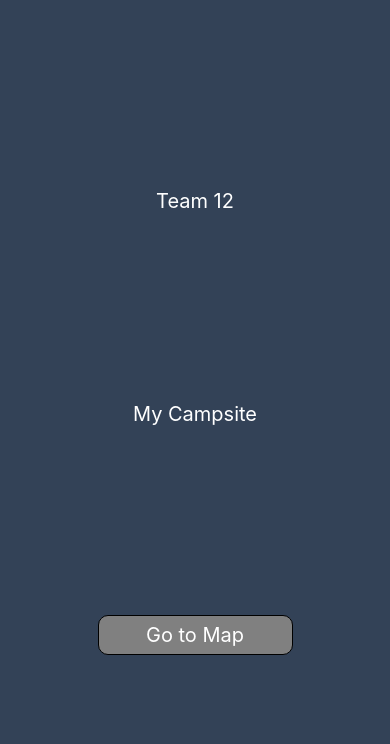
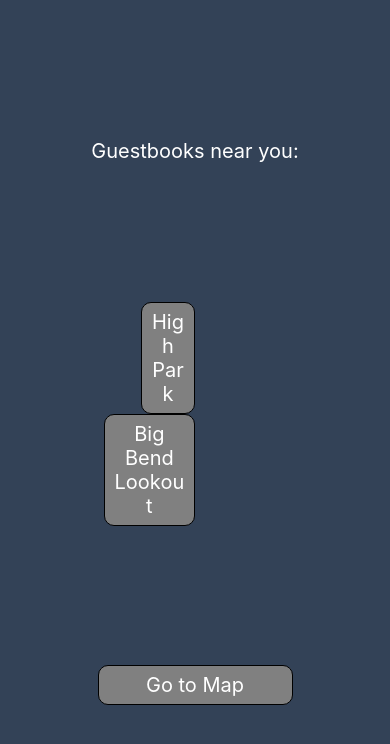
Before and after one commit to feiyangfan/MyCampsite, a React Native app in the folder expo/: screen /Home in a window 390 px wide. Shown: the top 744 px of the page. Built offline with nearby package versions, Linux system fonts and the light colour scheme.

Commit message:
Basic Guestbook and Post screens

```diff
--- a/expo/App.tsx
+++ b/expo/App.tsx
@@ -1,44 +1,49 @@
-import React, {ReactNode} from 'react';
-import {NavigationContainer} from '@react-navigation/native';
-import {createNativeStackNavigator} from '@react-navigation/native-stack';
-import {ThemeProvider} from "react-native-elements"
-import {SafeAreaProvider} from "react-native-safe-area-context"
-import {initializeApp} from 'firebase/app'
-import {firebaseConfig} from "./src/ts/lib/config"
-import HomeScreen from './src/ts/screens/HomeScreen';
-import MapScreen from './src/ts/screens/MapScreen';
-import SignIn from "./src/ts/screens/signin"
-import theme from "./src/ts/lib/theme"
-import {RootStackParamList} from "./types"
+import React, { ReactNode } from "react";
+import { NavigationContainer } from "@react-navigation/native";
+import { createNativeStackNavigator } from "@react-navigation/native-stack";
+import { ThemeProvider } from "react-native-elements";
+import { SafeAreaProvider } from "react-native-safe-area-context";
+import { initializeApp } from "firebase/app";
+import { firebaseConfig } from "./src/ts/lib/config";
+import HomeScreen from "./src/ts/screens/HomeScreen";
+import MapScreen from "./src/ts/screens/MapScreen";
+import GuestbookScreen from "./src/ts/screens/GuestbookScreen";
+import PostScreen from "./src/ts/screens/PostScreen";
+import SignIn from "./src/ts/screens/signin";
+import theme from "./src/ts/lib/theme";
+import { RootStackParamList } from "./types";
 
-initializeApp(firebaseConfig)
+initializeApp(firebaseConfig);
 
 const Stack = createNativeStackNavigator<RootStackParamList>();
 
-const LayoutProviders = (props: {children: ReactNode}) => (
+const LayoutProviders = (props: { children: ReactNode }) => (
   <SafeAreaProvider>
-        <ThemeProvider theme={theme}>
-            {props.children}
-        </ThemeProvider>
+    <ThemeProvider theme={theme}>{props.children}</ThemeProvider>
   </SafeAreaProvider>
-)
+);
 
 const App = () => {
   return (
     <LayoutProviders>
       <NavigationContainer>
-                <Stack.Navigator initialRouteName="Home" screenOptions={{headerShown: false}}>
+        <Stack.Navigator
+          initialRouteName="Home"
+          screenOptions={{ headerShown: false }}
+        >
           <Stack.Group>
-                        <Stack.Screen name="Home" component={HomeScreen}/>
-                        <Stack.Screen name="Map" component={MapScreen}/>
+            <Stack.Screen name="Home" component={HomeScreen} />
+            <Stack.Screen name="Map" component={MapScreen} />
+            <Stack.Screen name="Guestbook" component={GuestbookScreen} />
+            <Stack.Screen name="Post" component={PostScreen} />
           </Stack.Group>
-                    <Stack.Group screenOptions={{presentation: "transparentModal"}}>
+          <Stack.Group screenOptions={{ presentation: "transparentModal" }}>
             <Stack.Screen name="SignIn" component={SignIn} />
           </Stack.Group>
         </Stack.Navigator>
       </NavigationContainer>
     </LayoutProviders>
   );
-}
+};
 
 export default App;
--- /dev/null
+++ b/expo/components/GuestbookCard/index.tsx
@@ -0,0 +1,34 @@
+import React from "react";
+import { View, Text, StyleSheet, TouchableOpacity } from "react-native";
+
+const GuestbookCard = (props: any) => {
+  const { locationId, locationName } = props;
+
+  return (
+    <View>
+      <TouchableOpacity
+        style={styles.btn}
+        onPress={() => props.onGuestbookSelect(locationId, locationName)}
+      >
+        <Text style={styles.btnText}>{locationName}</Text>
+      </TouchableOpacity>
+    </View>
+  );
+};
+
+const styles = StyleSheet.create({
+  btnText: {
+    textAlign: "center",
+    color: "white",
+    fontSize: 20,
+  },
+  btn: {
+    backgroundColor: "grey",
+    borderWidth: 1,
+    borderRadius: 10,
+    padding: 7,
+    width: "50%",
+  },
+});
+
+export default GuestbookCard;
--- /dev/null
+++ b/expo/components/GuestbookList/index.tsx
@@ -0,0 +1,24 @@
+import React from "react";
+import { View } from "react-native";
+import GuestbookCard from "../GuestbookCard";
+
+const GuestbookList = (props: any) => {
+  const { locations } = props;
+
+  return (
+    <View style={{ alignItems: "center" }}>
+      {locations.map((location: any) => {
+        return (
+          <GuestbookCard
+            key={location.locationId}
+            onGuestbookSelect={props.onGuestbookSelect}
+            locationName={location.locationName}
+            locationId={location.locationId}
+          />
+        );
+      })}
+    </View>
+  );
+};
+
+export default GuestbookList;
--- /dev/null
+++ b/expo/src/ts/screens/GuestbookScreen/index.tsx
@@ -0,0 +1,73 @@
+import React from "react";
+import { Text, View, TouchableOpacity, StyleSheet } from "react-native";
+import * as Types from "../../../../types";
+
+const GuestbookScreen = ({
+  route,
+  navigation,
+}: Types.GuestbookScreenNavigationProp) => {
+  const { locationId, locationName, posts } = route.params;
+
+  return (
+    <View style={styles.container}>
+      <Text style={styles.text}>{locationName} Guestbook</Text>
+
+      {posts &&
+        posts.map((post: any) => {
+          return (
+            <View key={post.postId} style={styles.btnWrapper}>
+              <TouchableOpacity
+                style={styles.btn}
+                onPress={() => navigation.navigate("Post", { post: post })}
+              >
+                <Text style={styles.text}>{post.date}</Text>
+              </TouchableOpacity>
+            </View>
+          );
+        })}
+
+      <View style={styles.btnWrapper}>
+        <TouchableOpacity
+          style={styles.btn}
+          onPress={() => navigation.navigate("Home")}
+        >
+          <Text style={styles.btnText}>Go To Home</Text>
+        </TouchableOpacity>
+      </View>
+    </View>
+  );
+};
+
+const styles = StyleSheet.create({
+  container: {
+    backgroundColor: "#334257",
+    color: "white",
+    height: "100%",
+    flexDirection: "column",
+    justifyContent: "space-evenly",
+  },
+  text: {
+    fontSize: 20,
+    textAlign: "center",
+    color: "white",
+  },
+  btnWrapper: {
+    width: "100%",
+    justifyContent: "center",
+    alignItems: "center",
+  },
+  btnText: {
+    textAlign: "center",
+    color: "white",
+    fontSize: 20,
+  },
+  btn: {
+    backgroundColor: "grey",
+    borderWidth: 1,
+    borderRadius: 10,
+    padding: 7,
+    width: "50%",
+  },
+});
+
+export default GuestbookScreen;
--- a/expo/src/ts/screens/HomeScreen/index.tsx
+++ b/expo/src/ts/screens/HomeScreen/index.tsx
@@ -1,46 +1,112 @@
-import React from 'react';
-import { Text, View, TouchableOpacity, StyleSheet } from 'react-native';
-import * as Types from '../../../../types';
+import React from "react";
+import { Text, View, TouchableOpacity, StyleSheet } from "react-native";
+import * as Types from "../../../../types";
+import GuestbookList from "../../../../components/GuestbookList";
 
 const HomeScreen = ({ navigation }: Types.HomeScreenNavigationProp) => {
+  // Dummy info for now; will update later to fetch information from database
+  const locations = [
+    {
+      locationId: 0,
+      locationName: "High Park",
+      latitude: 43.65341893818677,
+      longitude: -79.4651832778902,
+    },
+    {
+      locationId: 1,
+      locationName: "Big Bend Lookout",
+      latitude: 45.38856286487596,
+      longitude: -79.19198100228678,
+    },
+  ];
+
+  const allPosts = [
+    // Location 0 posts
+    [
+      {
+        postId: 0,
+        postLocation: "High Park",
+        date: "2021/10/22",
+        content: "I love the park",
+      },
+      {
+        postId: 1,
+        postLocation: "High Park",
+        date: "2021/11/02",
+        content: "Wooooooooo",
+      },
+    ],
+    // Location 1 posts
+    [
+      {
+        postId: 2,
+        postLocation: "Big Bend Lookout",
+        date: "2022/09/01",
+        content: "The view here is incredible!",
+      },
+      {
+        postId: 3,
+        postLocation: "Big Bend Lookout",
+        date: "2023/08/17",
+        content: "Insert picture here",
+      },
+    ],
+  ];
+
+  // Navigate to the guestbook screen for the specified location
+  // TODO: Change this function when database is connected
+  const onGuestbookSelect = (locationId: any, locationName: String) => {
+    navigation.navigate("Guestbook", {
+      locationId: locationId,
+      locationName: locationName,
+      posts: allPosts[locationId],
+    });
+  };
+
   return (
     <View style={styles.container}>
-      <Text style={styles.text}>Team 12</Text>
-      <Text style={styles.text}>My Campsite</Text>
+      <Text style={styles.text}>Guestbooks near you:</Text>
+      <GuestbookList
+        locations={locations}
+        onGuestbookSelect={onGuestbookSelect}
+      />
       <View style={styles.btnWrapper}>
-          <TouchableOpacity style={styles.btn} onPress={() => navigation.navigate("Map")}>
+        <TouchableOpacity
+          style={styles.btn}
+          onPress={() => navigation.navigate("Map")}
+        >
           <Text style={styles.btnText}>Go to Map</Text>
         </TouchableOpacity>
       </View>
     </View>
   );
-}
+};
 
 const styles = StyleSheet.create({
   container: {
-        backgroundColor: '#334257',
-        color: 'white',
-        height: '100%',
-        flexDirection: 'column',
-        justifyContent: 'space-evenly'
+    backgroundColor: "#334257",
+    color: "white",
+    height: "100%",
+    flexDirection: "column",
+    justifyContent: "space-evenly",
   },
   text: {
     fontSize: 20,
-        textAlign: 'center',
-        color: 'white'
+    textAlign: "center",
+    color: "white",
   },
   btnWrapper: {
     width: "100%",
-        justifyContent: 'center',
-        alignItems: 'center'
+    justifyContent: "center",
+    alignItems: "center",
   },
   btnText: {
-        textAlign: 'center',
-        color: 'white',
-        fontSize: 20
+    textAlign: "center",
+    color: "white",
+    fontSize: 20,
   },
   btn: {
-        backgroundColor: 'grey',
+    backgroundColor: "grey",
     borderWidth: 1,
     borderRadius: 10,
     padding: 7,
--- /dev/null
+++ b/expo/src/ts/screens/PostScreen/index.tsx
@@ -0,0 +1,62 @@
+import React from "react";
+import { Text, View, TouchableOpacity, StyleSheet } from "react-native";
+import * as Types from "../../../../types";
+
+const PostScreen = ({ route, navigation }: Types.PostScreenNavigationProp) => {
+  const { post } = route.params;
+  const { postId, postLocation, date, content } = post;
+
+  console.log(post);
+  return (
+    <View style={styles.container}>
+      <Text style={styles.text}>(PostId: {postId})</Text>
+      <Text style={styles.text}>
+        {postLocation}, {date}
+      </Text>
+      <Text style={styles.text}>{content}</Text>
+
+      <View style={styles.btnWrapper}>
+        <TouchableOpacity
+          style={styles.btn}
+          onPress={() => navigation.navigate("Home")}
+        >
+          <Text style={styles.btnText}>Go To Home</Text>
+        </TouchableOpacity>
+      </View>
+    </View>
+  );
+};
+
+const styles = StyleSheet.create({
+  container: {
+    backgroundColor: "#334257",
+    color: "white",
+    height: "100%",
+    flexDirection: "column",
+    justifyContent: "space-evenly",
+  },
+  text: {
+    fontSize: 20,
+    textAlign: "center",
+    color: "white",
+  },
+  btnWrapper: {
+    width: "100%",
+    justifyContent: "center",
+    alignItems: "center",
+  },
+  btnText: {
+    textAlign: "center",
+    color: "white",
+    fontSize: 20,
+  },
+  btn: {
+    backgroundColor: "grey",
+    borderWidth: 1,
+    borderRadius: 10,
+    padding: 7,
+    width: "50%",
+  },
+});
+
+export default PostScreen;
```
Also changed, not shown: expo/types.tsx (+30 -6 lines). Lines whose indentation alone changed are shown as unchanged.
